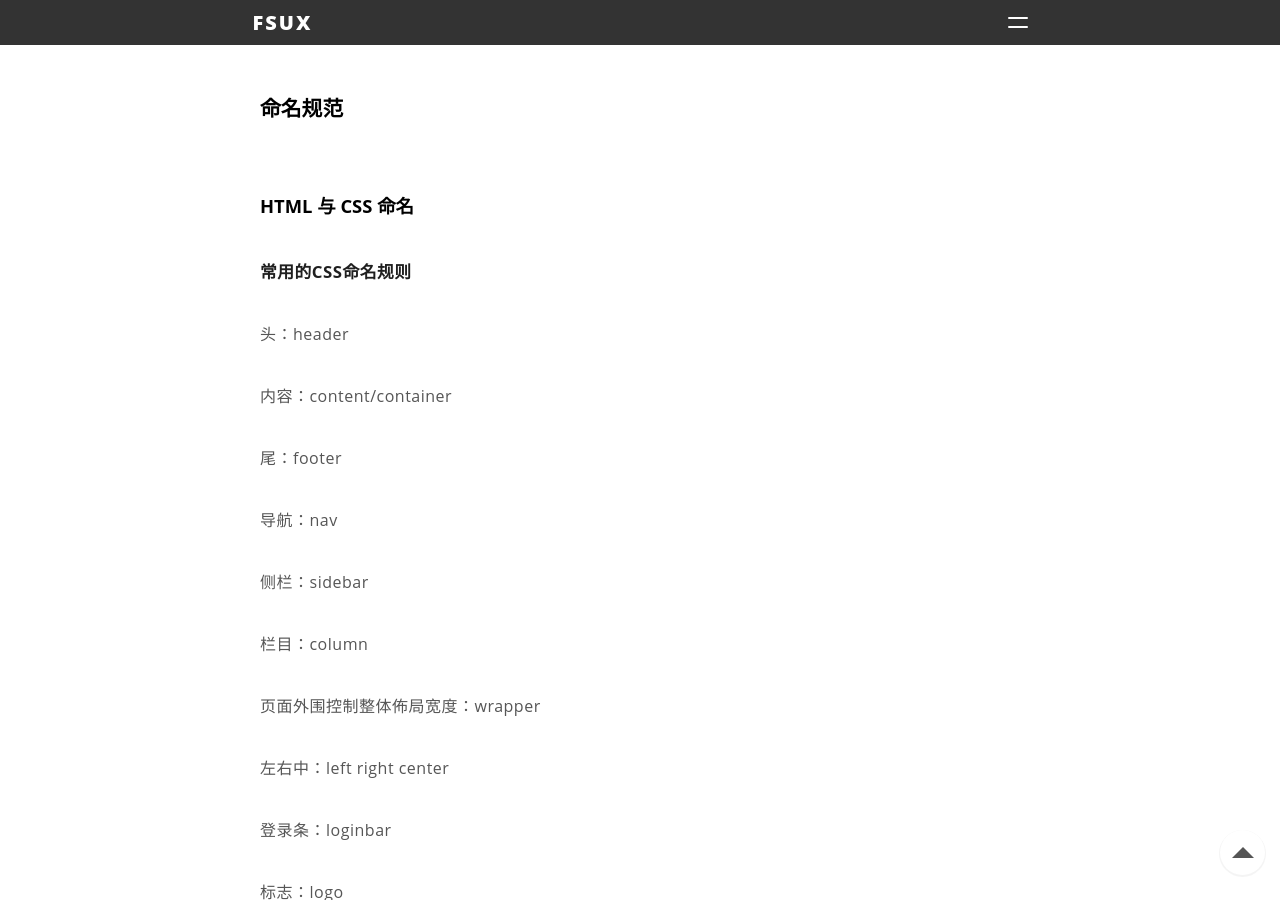
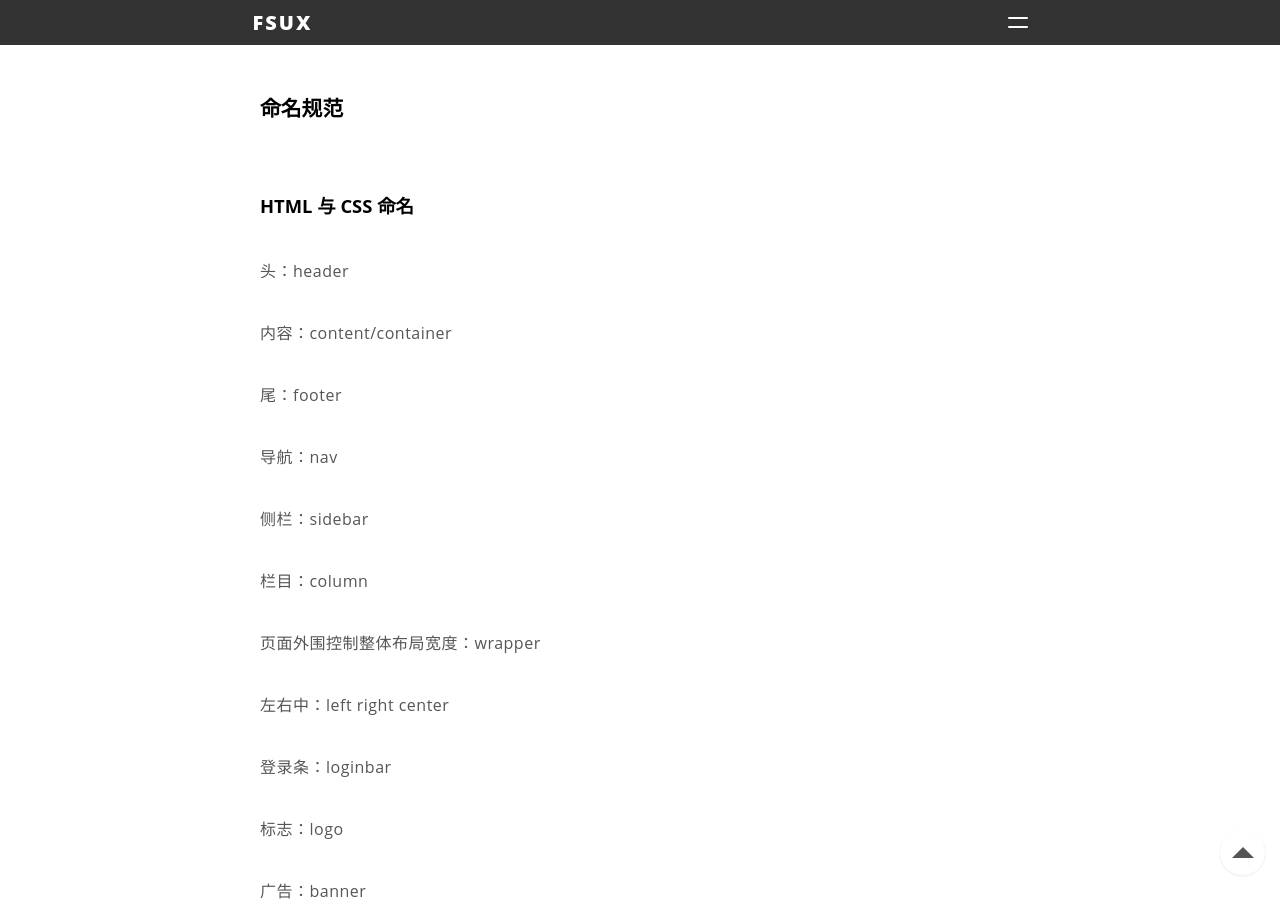
Before and after one commit to Haonancx/Haonancx.github.io, a Jekyll site: the page built from _posts/2016-7-28-Coding-specification.markdown, in a window 1280 px wide and 900 px high, scrolled down 2529 px. Built offline with Jekyll 4.4.1, drawn with Linux system fonts in a browser that asks for light colours; nearby versions of some CDN libraries; Markdown is read by kramdown in place of the engine named in the settings; comment, search, counter and statistics services are not loaded.

Commit message:
文章整理

```diff
--- a/_posts/2016-7-28-Coding-specification.markdown
+++ b/_posts/2016-7-28-Coding-specification.markdown
@@ -70,8 +70,6 @@
 
 #### HTML 与 CSS 命名
 
-**常用的CSS命名规则**
-
 头：header
 
 内容：content/container
@@ -84,7 +82,7 @@
 
 栏目：column
 
-页面外围控制整体佈局宽度：wrapper
+页面外围控制整体布局宽度：wrapper
 
 左右中：left right center
 
@@ -163,12 +161,6 @@
 
 #### JS命名
 
-### 静态资源管理
-
-#### 主流项目的目录结构
-
-![components](http://i.imgur.com/k8mqtpL.jpg)
-
 ### 帮助文档
 
 编写中...
```
